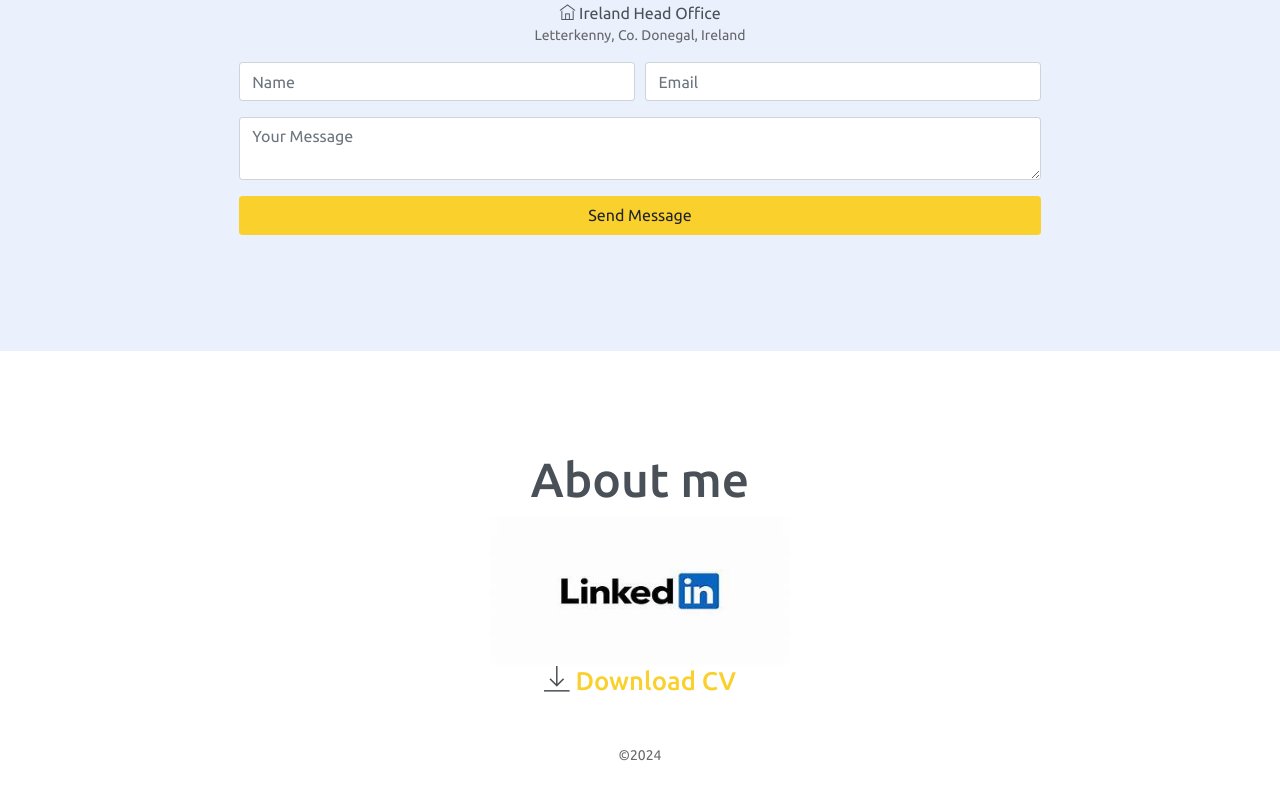
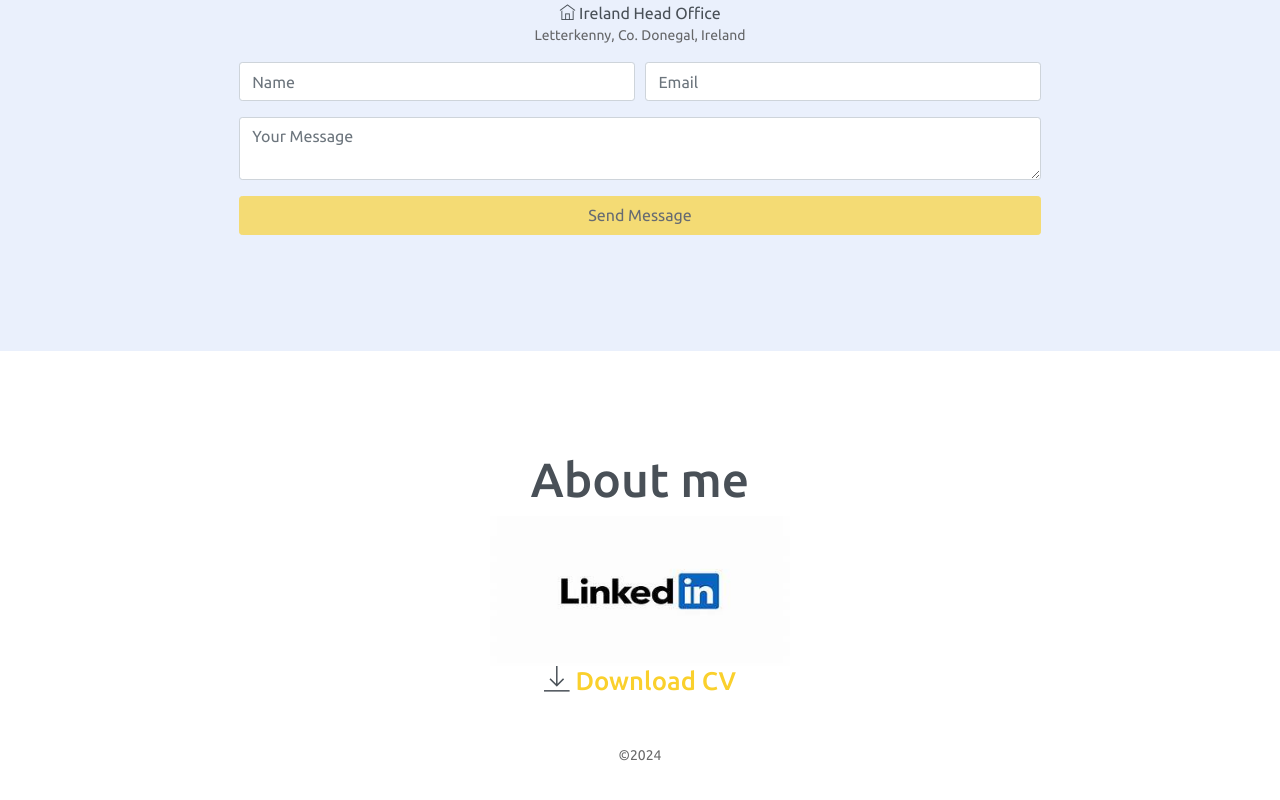
Before and after one commit to RobusoftLimited/Robusoft, a React (Create React App) app: page / in a window 1280 px wide. Shown: the part 3710-4510 px from the top of the page. Built offline with nearby package versions, Linux system fonts and the light colour scheme.

Commit message:
add form validation

```diff
--- a/src/Contact.tsx
+++ b/src/Contact.tsx
@@ -4,15 +4,18 @@ import { toast } from "react-toastify";
 
 function Contact() {
   const [formData, setFormData] = useState({
-    name: "",
-    email: "",
-    message: "",
+    name: '',
+    email: '',
+    message: '',
   });
 
   const handleChange = (event: any) => {
     const { name, value } = event.target;
     setFormData((prevFormData) => ({ ...prevFormData, [name]: value }));
   };
+
+  const {name, email, message} = formData;
+  const invalidForm = name.trim() === '' || email.trim() === ''|| message === '';
 
   const handleSubmit = (event: any) => {
     event.preventDefault();
@@ -23,12 +26,12 @@ function Contact() {
     //send email
     emailjs.sendForm(serviceId, templateId, event.target, publicKey)
       .then((result)=>{
-        toast.success('Your message has been successfully sent. A member of our team will promptly respond to your inquiry.');
+        toast.success('Message sent. A member of our team will respond asap .');
         //reset form
         setFormData({
-          name: "",
-          email: "",
-          message: "",
+          name: '',
+          email: '',
+          message: '',
         });
       }, (error:any)=>{
         console.log(error.text);
@@ -92,6 +95,7 @@ function Contact() {
           <div className="form-group">
             <input
               type="submit"
+              disabled={invalidForm}
               className="btn btn-primary btn-block"
               value="Send Message"
             />
```
